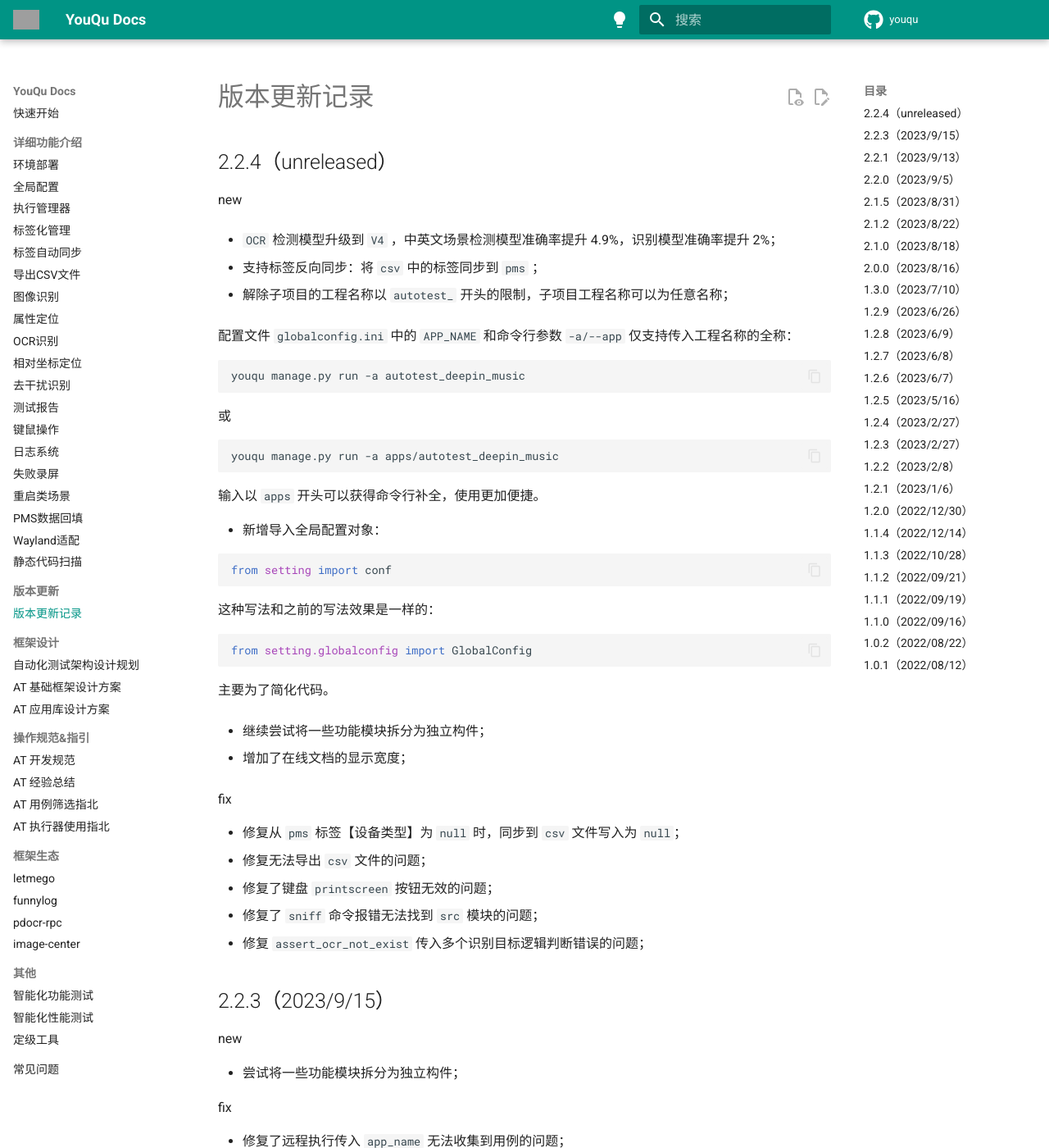
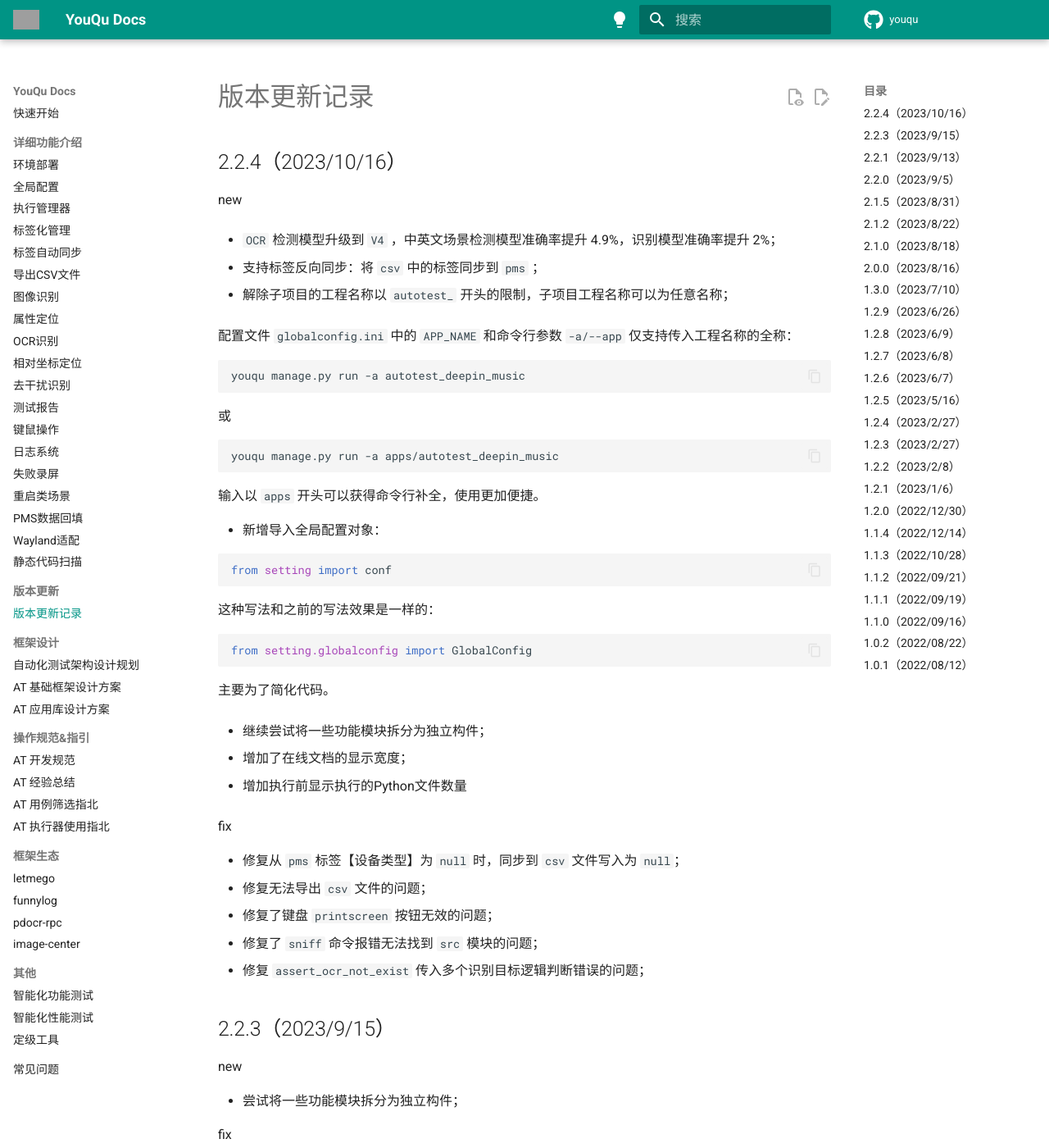
Before and after one commit to linuxdeepin/youqu, an MkDocs documentation site: the page built from docs/RELEASE.md, in a window 1280 px wide and 1400 px high. Shown: the whole window at 82% size. Built offline with MkDocs 1.6.1 and Material for MkDocs 9.7.7, drawn with Linux system fonts in a browser that asks for light colours; comment, search, counter and statistics services are not loaded; the version menu is left out; grey boxes are pictures that could not be loaded.

Commit message:
fix: release for 2.2.4
Description:

Log:

```diff
--- a/docs/RELEASE.md
+++ b/docs/RELEASE.md
@@ -1,6 +1,6 @@
 # 版本更新记录
 
-## 2.2.4（unreleased）
+## 2.2.4（2023/10/16）
 
 new
 
@@ -41,6 +41,8 @@ new
 - 继续尝试将一些功能模块拆分为独立构件；
 
 - 增加了在线文档的显示宽度；
+
+- 增加执行前显示执行的Python文件数量
 
 fix
 
--- a/pyproject.toml
+++ b/pyproject.toml
@@ -4,7 +4,7 @@ build-backend = "hatchling.build"
 
 [project]
 name = "youqu"
-version = "2.2.3"
+version = "2.2.4"
 authors = [
     { name = "mikigo", email = "huangmingqiang@uniontech.com" },
 ]
```
Also changed, not shown: 1 other file.
